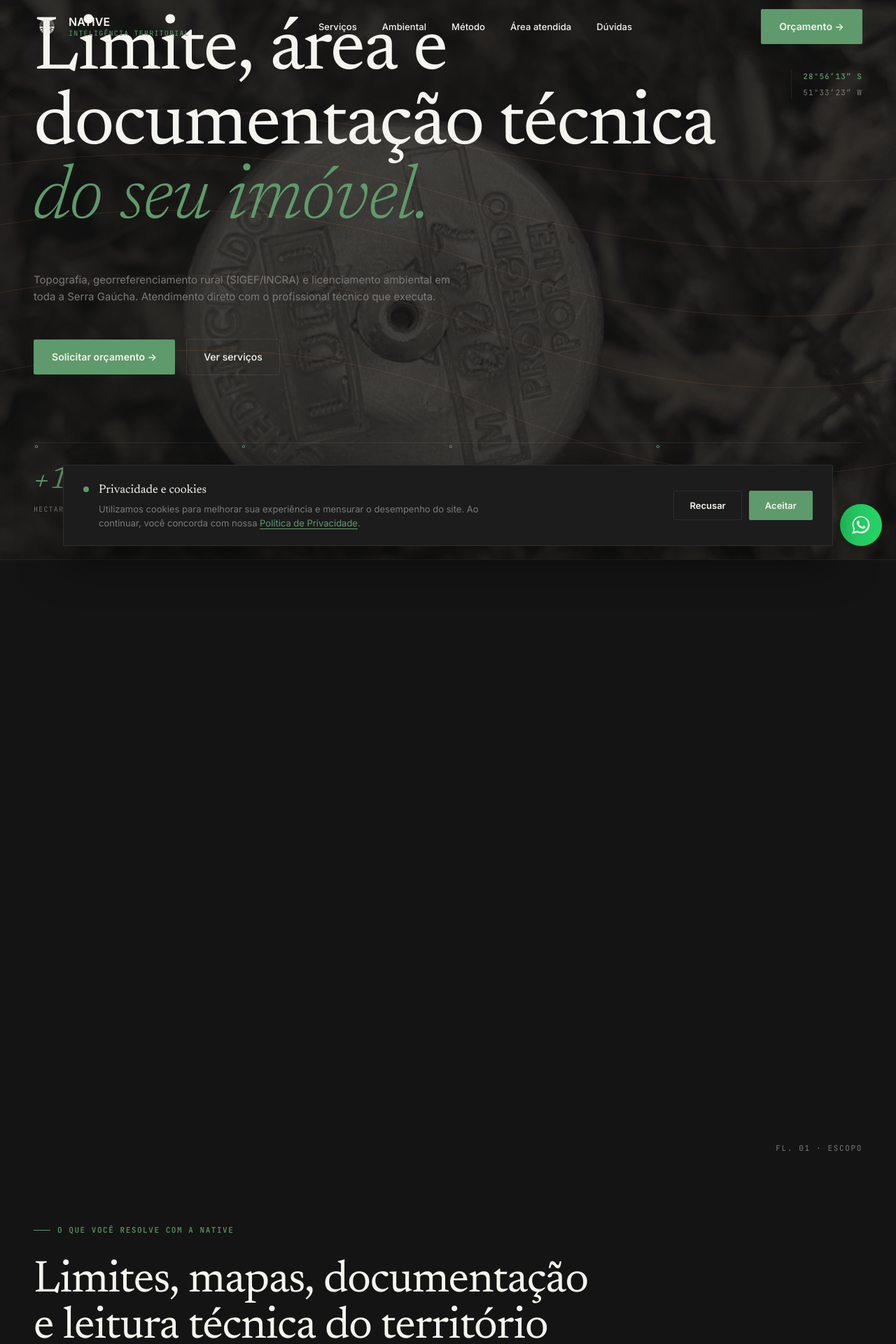
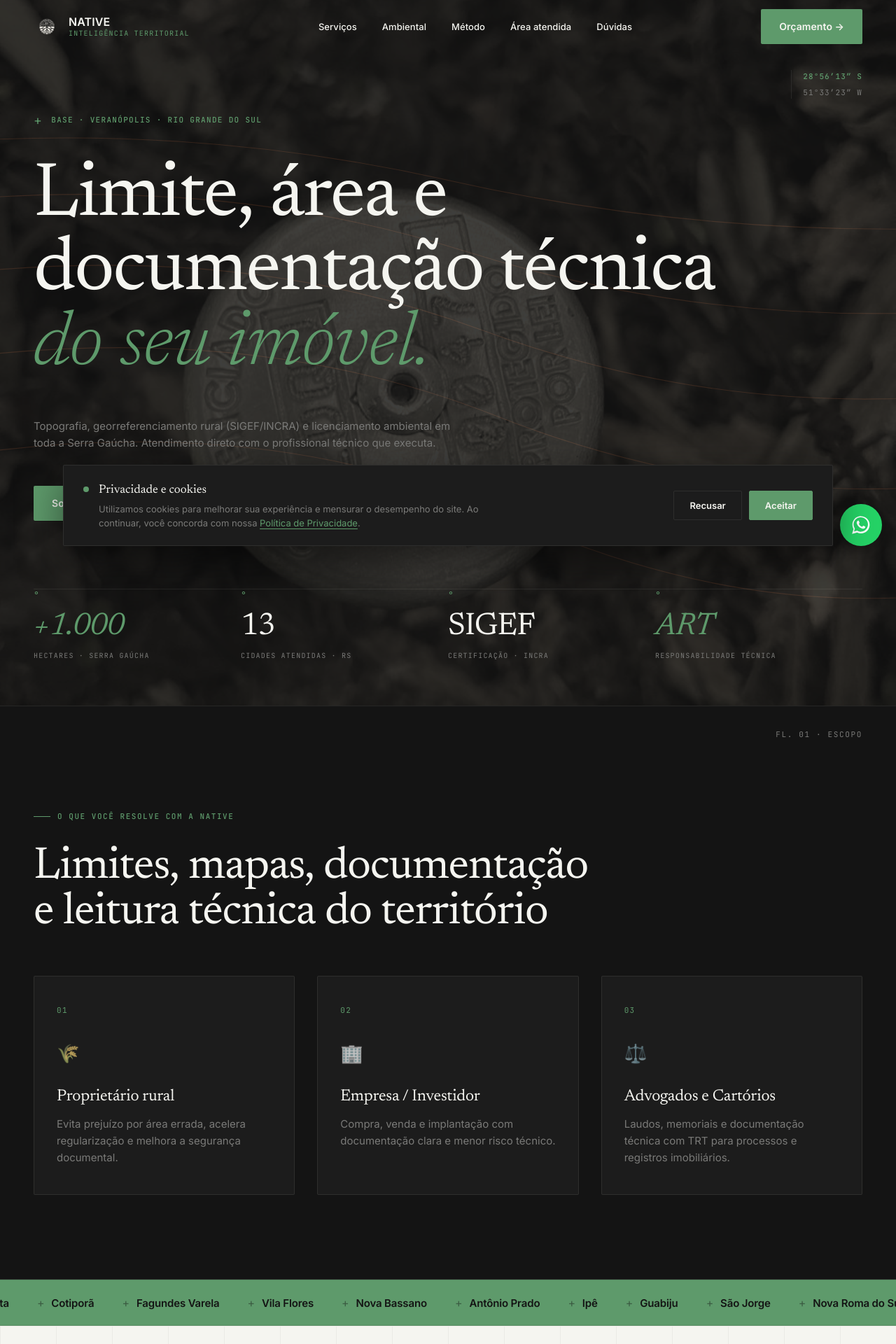
Before and after one commit to Nativeterritorial/native-react, a React (Vite) app: page / in a window 1280 px wide. Shown: the top 1920 px of the page at 70% size. Built offline with nearby package versions, Linux system fonts and the light colour scheme.

Commit message:
Reverte sticky-stack (quebrava layout do hero - height 100vh fixo transbordava)

```diff
--- a/src/index.css
+++ b/src/index.css
@@ -1158,44 +1158,6 @@ section { position: relative; }
    CSS scroll-driven nativo: o navegador amarra a rotação ao progresso
    de entrada da seção, frame a frame. Suave, sem JS, sem piscar.
    ==================================================================== */
-/* STICKY-STACK (Weecom): hero fica preso enquanto tomba pra trás,
-   a próxima seção (opaca, acima) escorrega por cima cobrindo ele */
-@keyframes hero-recede {
-  from { transform: perspective(900px) rotateX(0deg); opacity: 1; }
-  70%  { opacity: 1; }
-  to   { transform: perspective(900px) rotateX(52deg); opacity: 0.55; }
-}
-.hero-pin { position: relative; }
-.resolve-section { position: relative; }
-
-@supports (animation-timeline: view()) {
-  @media (prefers-reduced-motion: no-preference) and (min-width: 769px) {
-    /* trilha de scroll: 2 telas — hero fica preso a 1ª, tomba na 2ª */
-    .hero-pin {
-      height: 200vh;
-      view-timeline-name: --heropin;
-      view-timeline-axis: block;
-    }
-    .hero-pin > .hero {
-      position: sticky;
-      top: 0;
-      height: 100vh;
-      min-height: 100vh;
-      transform-origin: center top;
-      backface-visibility: hidden;
-      animation: hero-recede linear both;
-      animation-timeline: --heropin;
-      /* flat enquanto preso (1ª metade), tomba na 2ª metade da trilha */
-      animation-range: cover 45% cover 100%;
-      z-index: 0;
-    }
-    /* próxima seção cobre o hero recuando */
-    .resolve-section {
-      z-index: 2;
-      background: var(--ink);
-    }
-  }
-}
 
 /* ====================================================================
    MARQUEE — faixa de cidades/coordenadas correndo
--- a/src/pages/Home.jsx
+++ b/src/pages/Home.jsx
@@ -49,9 +49,7 @@ function Home() {
       <Header />
 
       <main>
-        <div className="hero-pin">
-          <Hero />
-        </div>
+        <Hero />
         <ResolveSection />
         <Marquee />
         <AboutSection />
```
